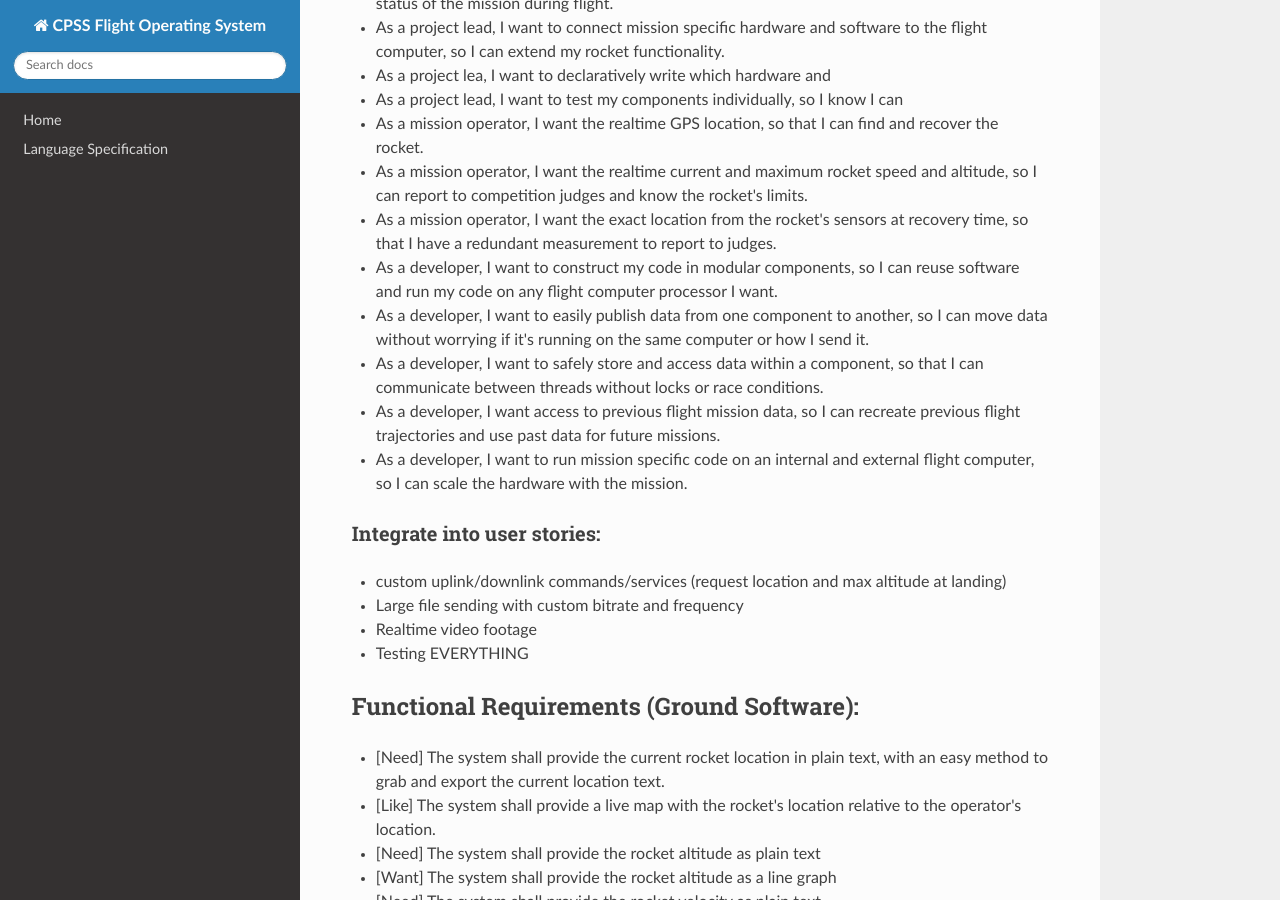
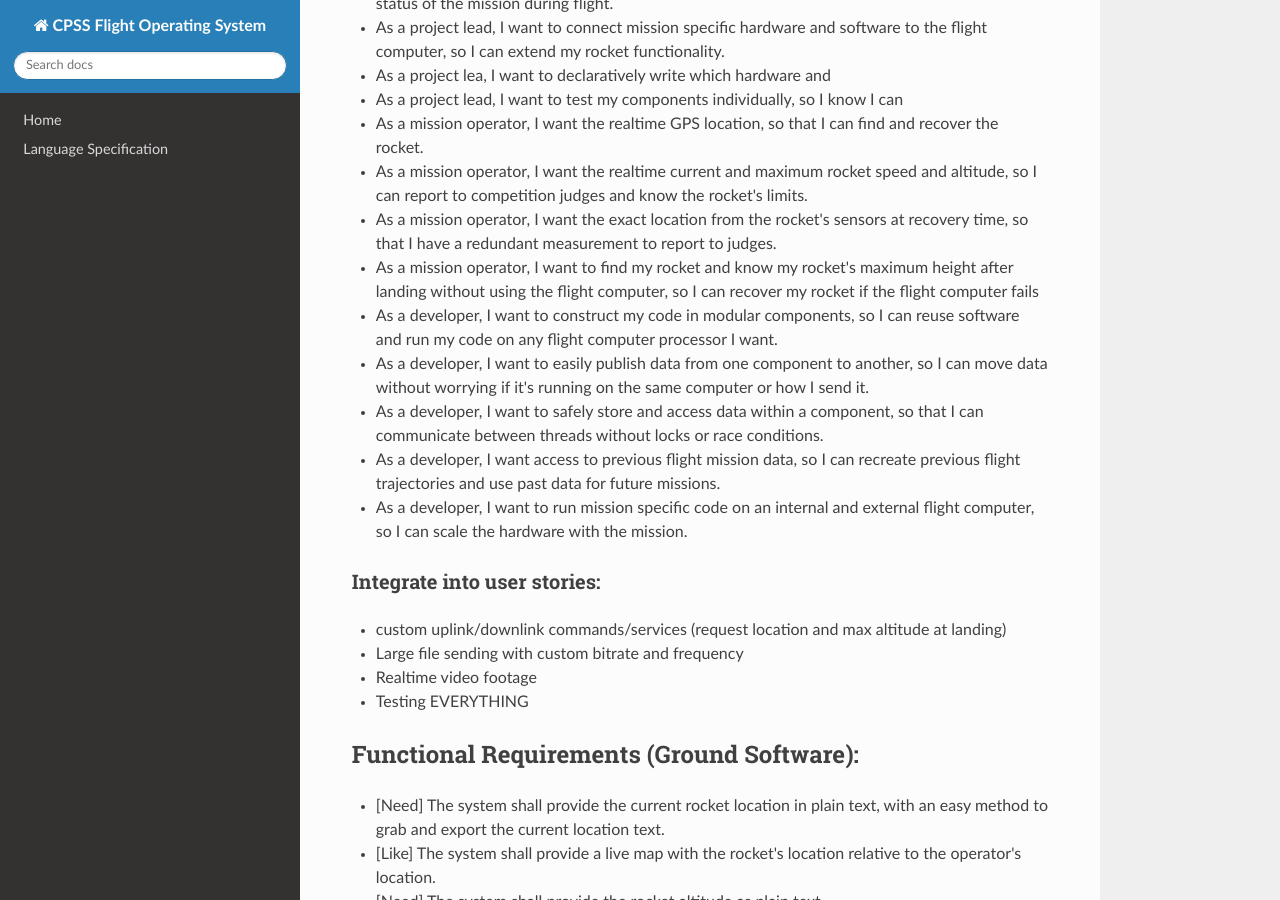
Before and after one commit to camwolff02/cpss-os-docs, an MkDocs documentation site: the page built from docs/requirements-engineering.md, in a window 1280 px wide and 900 px high, scrolled down 344 px. Built offline with MkDocs 1.6.1, drawn with Linux system fonts in a browser that asks for light colours; nearby versions of some CDN libraries.

Commit message:
added more

```diff
--- a/docs/requirements-engineering.md
+++ b/docs/requirements-engineering.md
@@ -11,6 +11,7 @@
 - As a mission operator, I want the realtime GPS location, so that I can find and recover the rocket.
 - As a mission operator, I want the realtime current and maximum rocket speed and altitude, so I can report to competition judges and know the rocket's limits.
 - As a mission operator, I want the exact location from the rocket's sensors at recovery time, so that I have a redundant measurement to report to judges.
+- As a mission operator, I want to find my rocket and know my rocket's maximum height after landing without using the flight computer, so I can recover my rocket if the flight computer fails
 
 - As a developer, I want to construct my code in modular components, so I can reuse software and run my code on any flight computer processor I want.
 - As a developer, I want to easily publish data from one component to another, so I can move data without worrying if it's running on the same computer or how I send it.
```
Also changed, not shown: docs/TODO.md (added, +7 -0 lines), docs/language-spec.md (+0 -6 lines).
